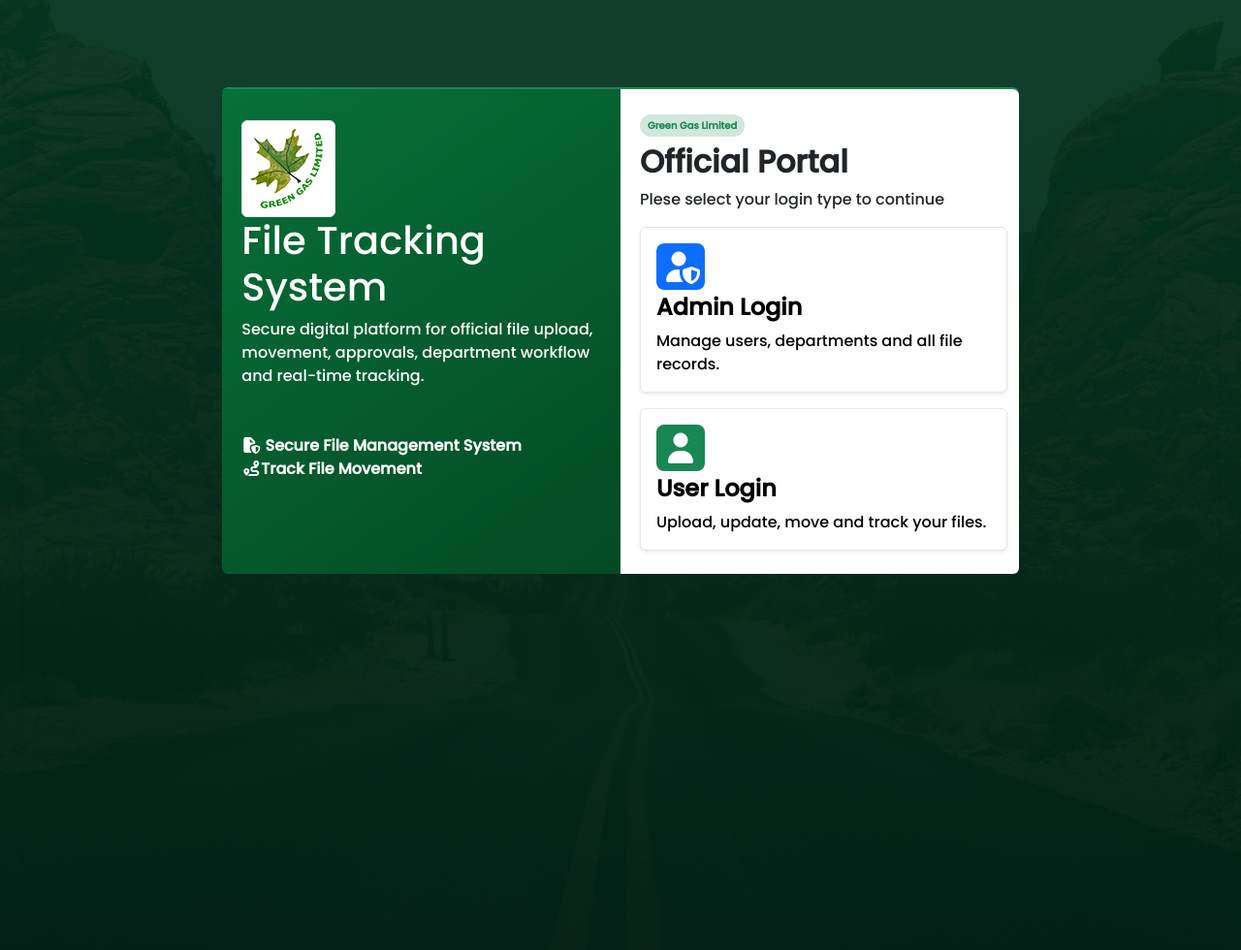
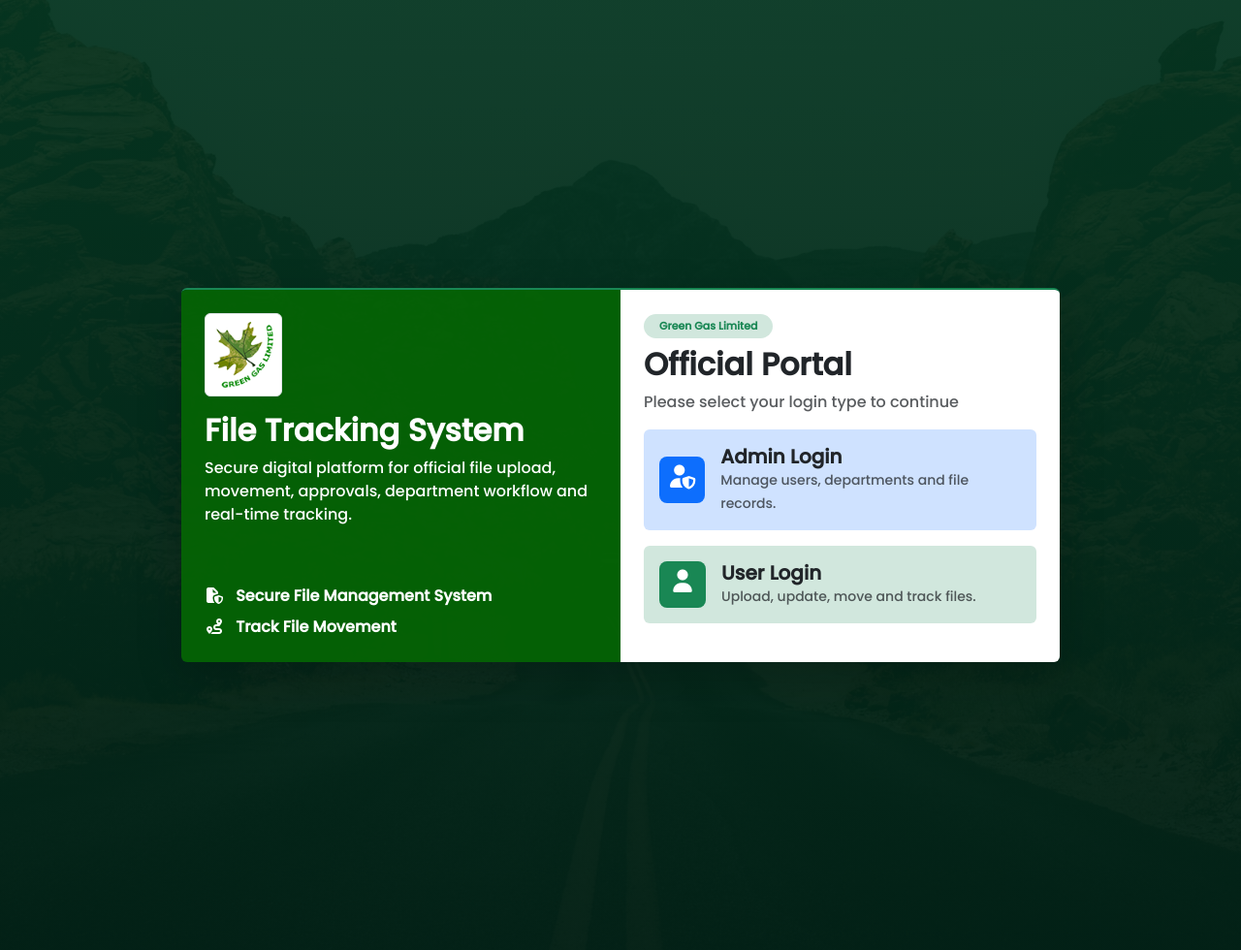
Before and after one commit to rohanyadav963/Django_project, a Django app: page / in a window 1280 px wide. Shown: the whole page at 97% size. Run offline with Django 5.2, Linux system fonts and the light colour scheme; some libraries are stand-ins or nearby versions.

Commit message:
Fix UI bugs: add sidebar smooth scrollbar, fix table layout distortion, update color contrast, and fix typos

```diff
--- a/ftsproject/mainapp/templates/index.html
+++ b/ftsproject/mainapp/templates/index.html
@@ -7,75 +7,82 @@
     <meta charset="UTF-8" />
 
     <meta name="viewport" content="width=device-width, initial-scale=1.0" />
-    <title>Home page</title>
+    <title>Home page | File Tracking System</title>
     <link rel="stylesheet" href="{%  static 'css/bootstrap.css' %}" />
     <link rel="stylesheet" href="{%  static 'css/style.css' %}" />
     <link rel="stylesheet" href="{% static 'fontawesome/css/all.min.css' %}" />
-
+    <style>
+      .login-box {
+        transition: transform 0.2s ease, box-shadow 0.2s ease;
+      }
+      .login-box:hover {
+        transform: translateY(-3px);
+        box-shadow: 0 .5rem 1rem rgba(0,0,0,.15)!important;
+      }
+    </style>
   </head>
-  <body>
+  <body class="bg-light">
     <!--outer start  -->
-    <div class="container-fluid shadow-sm" style="height: 100vh">
-      <div class="row h-100vh">
-        <div class="col-sm-8 mx-auto">
+    <div class="container-fluid min-vh-100 py-4 d-flex align-items-center justify-content-center">
+      <div class="row w-100">
+        <div class="col-lg-9 col-md-11 mx-auto">
           <!-- center start -->
-          <div class="row border-2 border-top border-success rounded-top">
+          <div class="row border-2 border-top border-success rounded shadow-lg overflow-hidden">
             <!-- left content -->
-            <div class="col-sm-6  bg-l pt-3 text-white rounded-start" style="background-color: rgba(5, 100, 5, 0.945);">
-              <div class="logo bg-white border rounded w-25 px-2 py-2 mt-3 ms-2">
-                <img src="{% static 'images/ggllogo.png' %}" alt="gglpng" />
+            <div class="col-md-6 p-4 text-white d-flex flex-column justify-content-between" style="background-color: rgba(5, 100, 5, 0.95);">
+              <div>
+                <div class="logo bg-white border rounded p-2 mb-3" style="width: 80px;">
+                  <img src="{% static 'images/ggllogo.png' %}" alt="GGL Logo" class="img-fluid" />
                 </div>
-              <h1 class="ms-2">File Tracking System</h1>
-              <p class="ms-2 mb-5">
+                <h1 class="h2 fw-bold">File Tracking System</h1>
+                <p class="mb-4">
                   Secure digital platform for official file upload, movement,
                   approvals, department workflow and real-time tracking.
                 </p>
-              <div class="features ms-2">
-                <span class="fw-bold">
-                  <i class="fa-solid fa-file-shield"></i> Secure File Management
-                  System</span
-                >
               </div>
-              <div class="features ms-2 fw-bold mb-2">
-                <span
-                  ><i class="fa-solid fa-route"></i>Track File Movement</span
-                >
+              <div>
+                <div class="features mb-2">
+                  <span class="fw-bold"><i class="fa-solid fa-file-shield me-2"></i> Secure File Management System</span>
+                </div>
+                <div class="features fw-bold">
+                  <span><i class="fa-solid fa-route me-2"></i> Track File Movement</span>
+                </div>
               </div>
             </div>
             <!-- left end -->
 
             <!-- Right content -->
-            <div class="col-sm-6 bg-white rounded-end">
-              <div class="rightcontent ms-2 my-4">
-                <span
-                  class="bg-success-subtle rounded-4 px-2 py-1 text-success fw-bold"
-                  style="font-size: 10px"
-                  >Green Gas Limited</span
-                >
-                <h2 class="fw-bold mt-2">Official Portal</h2>
-                <p>Plese select your login type to continue</p>
+            <div class="col-md-6 bg-white p-4">
+              <div class="rightcontent">
+                <span class="bg-success-subtle rounded-4 px-3 py-1 text-success fw-bold d-inline-block mb-2" style="font-size: 11px">Green Gas Limited</span>
+                <h2 class="fw-bold">Official Portal</h2>
+                <p class="text-muted">Please select your login type to continue</p>
 
-              <a href="{% url 'adminlogin'%}" class="text-decoration-none box1">
-                <div class="login-box card shadow-sm p-3 rounded mb-3">
-                  <div class="bg-primary h-25 text-center rounded-3 " style="width:50px;">
-                    <i class="fa-solid fa-user-shield bg-primary bg-f text-white  p-1 my-1 rounded-2 fs-2"></i>
+                <a href="{% url 'adminlogin'%}" class="text-decoration-none">
+                  <div class="login-box card border-0 bg-primary-subtle p-3 rounded mb-3">
+                    <div class="d-flex align-items-center">
+                      <div class="bg-primary text-center rounded-3 p-2 me-3 text-white" style="width:48px; height:48px;">
+                        <i class="fa-solid fa-user-shield fs-4"></i>
                       </div>
-                    <h4 class="fw-bold text-black mt-1">Admin Login</h4>
-                    <span class="text-black">
-                      Manage users, departments and all file records.
-                    </span>
-
+                      <div>
+                        <h5 class="fw-bold text-dark mb-0">Admin Login</h5>
+                        <small class="text-muted">Manage users, departments and file records.</small>
+                      </div>
+                    </div>
                   </div>
                 </a>
-              <a href="{% url 'userlogin'%}" class="text-decoration-none text-dark">
-                <div class="login-box  card shadow-sm p-3 mb-3 d-flex rounded">
-                    <div class="bg-success h-25 text-center rounded-3 " style="width:50px;">
-                      <i class="fa-solid fa-user bg-success bg-f text-white  p-1 my-1 rounded-2 fs-2"></i>
+
+                <a href="{% url 'userlogin'%}" class="text-decoration-none">
+                  <div class="login-box card border-0 bg-success-subtle p-3 rounded mb-3">
+                    <div class="d-flex align-items-center">
+                      <div class="bg-success text-center rounded-3 p-2 me-3 text-white" style="width:48px; height:48px;">
+                        <i class="fa-solid fa-user fs-4"></i>
                       </div>
-                    <h4 class="fw-bold text-black mt-1">User Login</h4>
-                    <span class="text-black">
-                      Upload, update, move and track your files.
-                    </span>
+                      <div>
+                        <h5 class="fw-bold text-dark mb-0">User Login</h5>
+                        <small class="text-muted">Upload, update, move and track files.</small>
+                      </div>
+                    </div>
                   </div>
                 </a>
               </div>
@@ -88,13 +95,6 @@
       </div>
     </div>
 
-    {% comment "" %}
-    <h1 class="bg-success">hell</h1>
-    <a href="{% url 'adminlogin' %}">Admin Login</a>
-    <br />
-    <a href="{% url 'userlogin' %}">User Login</a>
-    {% endcomment %}
-
     <script src="{%static 'js/bootstrap.bundle.js' %}"></script>
   </body>
 </html>
```
Also changed, not shown: ftsproject/adminapp/templates/adminbase.html (+20 -10 lines), ftsproject/empapp/templates/empbase.html (+29 -19 lines), ftsproject/empapp/templates/filedetails.html (+41 -35 lines), ftsproject/empapp/templates/recivedfiles.html (+13 -11 lines), ftsproject/empapp/templates/viewfiles.html (+11 -11 lines). Lines whose indentation alone changed are shown as unchanged.
